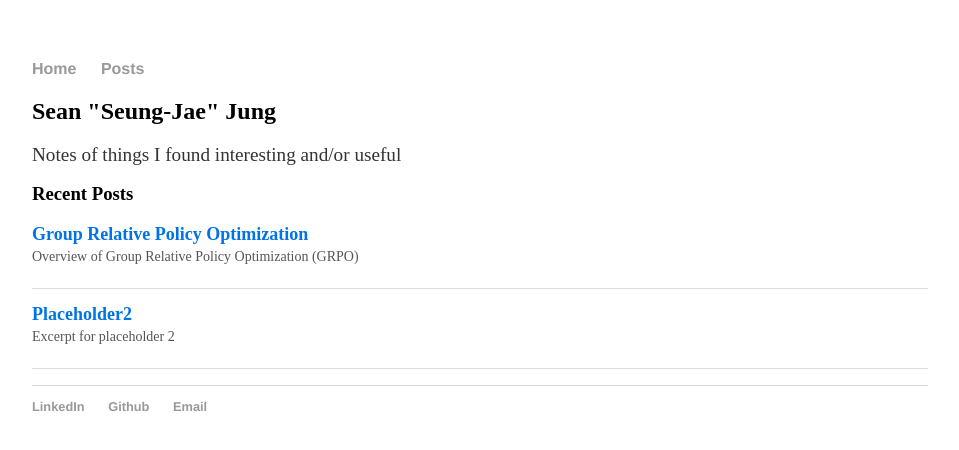
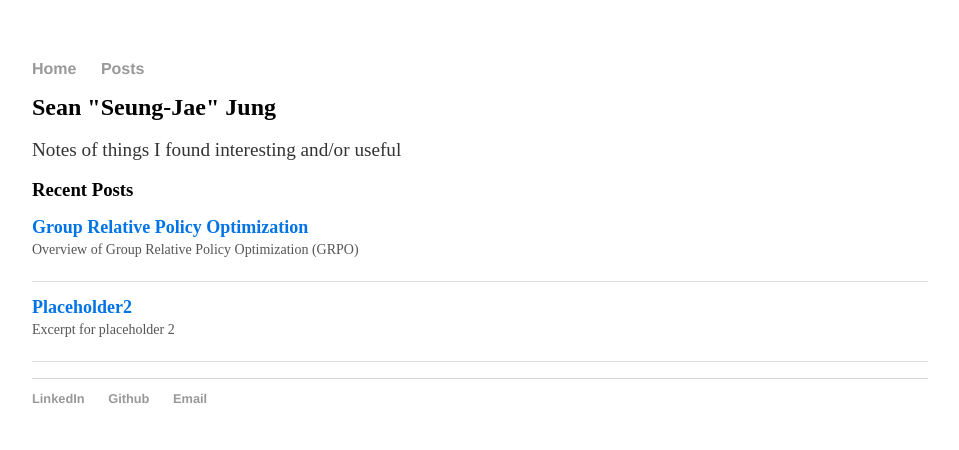
Before and after one commit to sean-sj-jung/sean-sj-jung.github.io, a Jekyll site: the page built from index.html, in a window 1280 px wide. Shown: the top 450 px of the page, without its empty margins (160-1119 px from the left). Built offline with Jekyll 4.4.1, drawn with Linux system fonts in a browser that asks for light colours; nearby versions of some CDN libraries.

Commit message:
style change - h1,h2,h3

```diff
--- a/css/main.css
+++ b/css/main.css
@@ -102,3 +102,8 @@ ul.posts li {
     line-height: 1.6; /* Increase for more spacing (default is usually 1.2 or 1.4) */
     margin-bottom: 10px; /* Add space after paragraphs */
 }
+
+h1, h2, h3 {
+    margin-top: 15px;
+    margin-bottom: 10px;
+}
```
